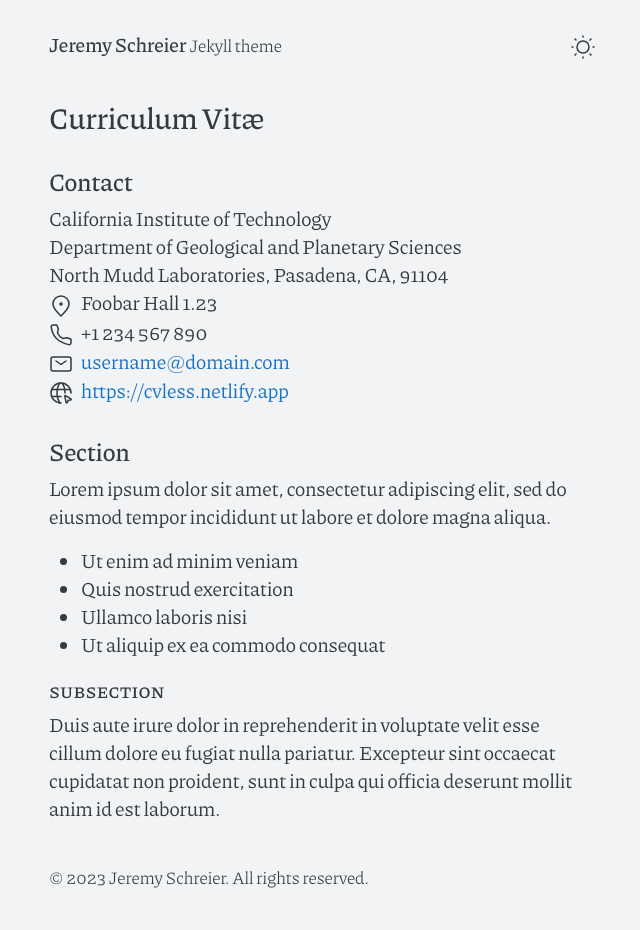
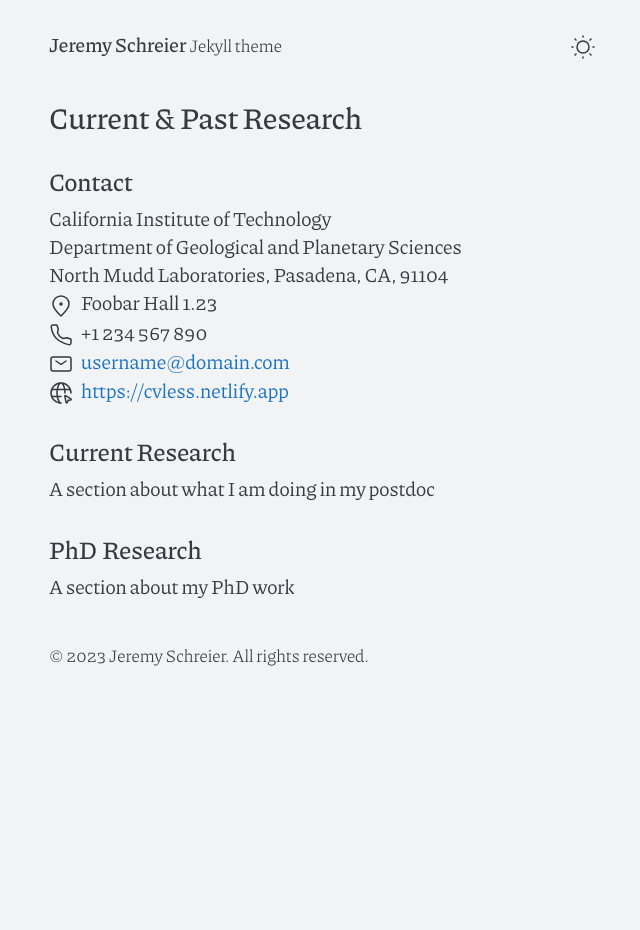
Before and after one commit to jschreie/jschreie.github.io, a Jekyll site: the page built from cv.md, in a window 1280 px wide. Shown: the whole page, without its empty margins (318-958 px from the left). Built offline with Jekyll 4.4.1, drawn with Linux system fonts in a browser that asks for light colours; after the commit the page ends 900 px from its top, so only the background shows below that.

Commit message:
Update cv.md

```diff
--- a/cv.md
+++ b/cv.md
@@ -1,21 +1,16 @@
 ---
 layout: cv
-title: CV
+title: Current & Past Research
 ---
 
-# Curriculum Vitæ
+# Current & Past Research
 
 {% include contact.html %}
 
-## Section
+## Current Research
 
-Lorem ipsum dolor sit amet, consectetur adipiscing elit, sed do eiusmod tempor incididunt ut labore et dolore magna aliqua.
+A section about what I am doing in my postdoc
 
-* Ut enim ad minim veniam
-* Quis nostrud exercitation
-* Ullamco laboris nisi
-* Ut aliquip ex ea commodo consequat
+## PhD Research
 
-### Subsection
-
-Duis aute irure dolor in reprehenderit in voluptate velit esse cillum dolore eu fugiat nulla pariatur. Excepteur sint occaecat cupidatat non proident, sunt in culpa qui officia deserunt mollit anim id est laborum.
+A section about my PhD work
```
